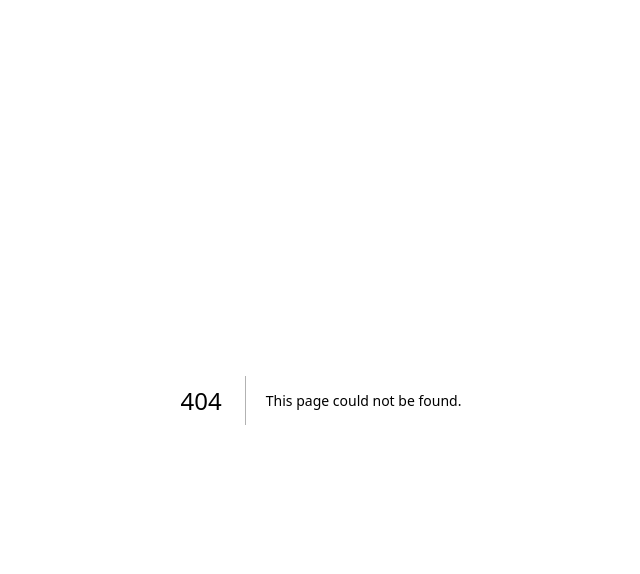
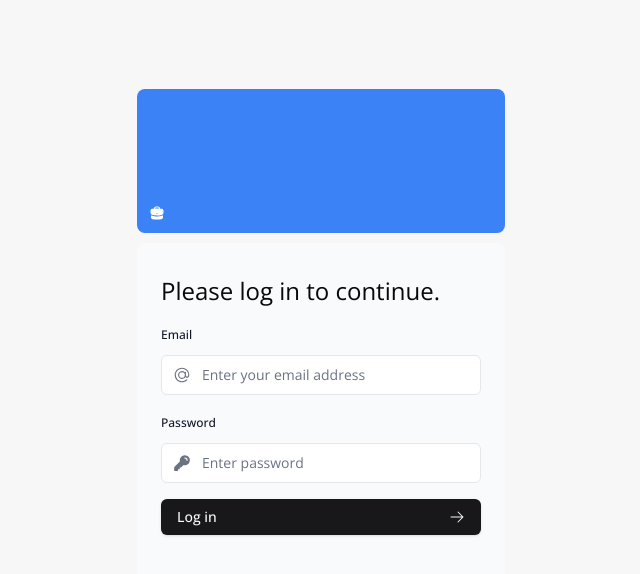
Before and after one commit to pedronunes21/split-my-trip, a Next.js app: page /auth/login in a window 1280 px wide. Before the commit this address had no page. Shown: the top 574 px of the page, without its empty margins (319-959 px from the left). Built offline with nearby package versions, Linux system fonts and the light colour scheme.

Commit message:
In process of creating the login for authentication

```diff
--- /dev/null
+++ b/app/auth/login/page.tsx
@@ -0,0 +1,17 @@
+import LoginForm from "@/components/loginForm";
+import { HiBriefcase } from "react-icons/hi2";
+
+export default function LoginPage() {
+  return (
+    <main className="flex items-center justify-center md:h-screen">
+      <div className="relative mx-auto flex w-full max-w-[400px] flex-col space-y-2.5 p-4 md:-mt-32">
+        <div className="flex h-20 w-full items-end rounded-lg bg-blue-500 p-3 md:h-36">
+          <div className="w-32 text-white md:w-36">
+            <HiBriefcase />
+          </div>
+        </div>
+        <LoginForm />
+      </div>
+    </main>
+  );
+}
--- a/app/dashboard/page.tsx
+++ b/app/dashboard/page.tsx
@@ -26,7 +26,7 @@ export default function Dashboard() {
               You owe <strong>R$ 12,55 </strong>
             </span>
             <span className="text-green-400">
-              You'll get <strong>R$ 49,35</strong>
+              You&apos;ll get <strong>R$ 49,35</strong>
             </span>
           </div>
         </div>
--- a/app/page.tsx
+++ b/app/page.tsx
@@ -1,5 +1,3 @@
-import Header from "@/components/header";
-import { Button } from "@/components/ui/button";
 import Image from "next/image";
 
 export default function Home() {
--- /dev/null
+++ b/auth.config.ts
@@ -0,0 +1,21 @@
+import type { NextAuthConfig } from "next-auth";
+
+export const authConfig = {
+  pages: {
+    signIn: "/auth/login",
+  },
+  callbacks: {
+    authorized({ auth, request: { nextUrl } }) {
+      const isLoggedIn = !!auth?.user;
+      const isOnDashboard = nextUrl.pathname.startsWith("/dashboard");
+      if (isOnDashboard) {
+        if (isLoggedIn) return true;
+        return false;
+      } else if (isLoggedIn) {
+        return Response.redirect(new URL("/dashboard", nextUrl));
+      }
+      return true;
+    },
+  },
+  providers: [],
+} satisfies NextAuthConfig;
--- /dev/null
+++ b/auth.ts
@@ -0,0 +1,43 @@
+import NextAuth from "next-auth";
+import Credentials from "next-auth/providers/credentials";
+import { authConfig } from "./auth.config";
+import { z } from "zod";
+import bcrypt from "bcryptjs";
+import { User } from "./lib/definitions";
+
+async function getUser(email: string): Promise<User | undefined> {
+  // try {
+  //   const user = await sql<User>`SELECT * FROM users WHERE email=${email}`;
+  //   return user.rows[0];
+  // } catch (error) {
+  //   console.error("Failed to fetch user:", error);
+  //   throw new Error("Failed to fetch user.");
+  // }
+  console.log(email);
+  return undefined;
+}
+
+export const { auth, signIn, signOut } = NextAuth({
+  ...authConfig,
+  providers: [
+    Credentials({
+      async authorize(credentials) {
+        const parsedCredentials = z
+          .object({ email: z.string().email(), password: z.string().min(6) })
+          .safeParse(credentials);
+
+        if (parsedCredentials.success) {
+          const { email, password } = parsedCredentials.data;
+          const user = await getUser(email);
+          if (!user) return null;
+          const passwordsMatch = await bcrypt.compare(password, user.password);
+
+          if (passwordsMatch) return user;
+        }
+
+        console.log("Invalid credentials");
+        return null;
+      },
+    }),
+  ],
+});
--- /dev/null
+++ b/components/loginForm.tsx
@@ -0,0 +1,82 @@
+"use client";
+
+import { useActionState } from "react";
+import { Button } from "./ui/button";
+import {
+  HiKey,
+  HiExclamationCircle,
+  HiArrowRight,
+  HiAtSymbol,
+} from "react-icons/hi2";
+import { authenticate } from "@/lib/actions";
+
+export default function LoginForm() {
+  const [errorMessage, formAction, isPending] = useActionState(
+    authenticate,
+    undefined
+  );
+
+  return (
+    <form action={formAction} className="space-y-3">
+      <div className="flex-1 rounded-lg bg-gray-50 px-6 pb-4 pt-8">
+        <h1 className="mb-3 text-2xl">Please log in to continue.</h1>
+        <div className="w-full">
+          <div>
+            <label
+              className="mb-3 mt-5 block text-xs font-medium text-gray-900"
+              htmlFor="email"
+            >
+              Email
+            </label>
+            <div className="relative">
+              <input
+                className="peer block w-full rounded-md border border-gray-200 py-[9px] pl-10 text-sm outline-2 placeholder:text-gray-500"
+                id="email"
+                type="email"
+                name="email"
+                placeholder="Enter your email address"
+                required
+              />
+              <HiAtSymbol className="pointer-events-none absolute left-3 top-1/2 h-[18px] w-[18px] -translate-y-1/2 text-gray-500 peer-focus:text-gray-900" />
+            </div>
+          </div>
+          <div className="mt-4">
+            <label
+              className="mb-3 mt-5 block text-xs font-medium text-gray-900"
+              htmlFor="password"
+            >
+              Password
+            </label>
+            <div className="relative">
+              <input
+                className="peer block w-full rounded-md border border-gray-200 py-[9px] pl-10 text-sm outline-2 placeholder:text-gray-500"
+                id="password"
+                type="password"
+                name="password"
+                placeholder="Enter password"
+                required
+                minLength={6}
+              />
+              <HiKey className="pointer-events-none absolute left-3 top-1/2 h-[18px] w-[18px] -translate-y-1/2 text-gray-500 peer-focus:text-gray-900" />
+            </div>
+          </div>
+        </div>
+        <Button className="mt-4 w-full" aria-disabled={isPending}>
+          Log in <HiArrowRight className="ml-auto h-5 w-5 text-gray-50" />
+        </Button>
+        <div
+          className="flex h-8 items-end space-x-1"
+          aria-live="polite"
+          aria-atomic="true"
+        >
+          {errorMessage && (
+            <>
+              <HiExclamationCircle className="h-5 w-5 text-red-500" />
+              <p className="text-sm text-red-500">{errorMessage}</p>
+            </>
+          )}
+        </div>
+      </div>
+    </form>
+  );
+}
--- /dev/null
+++ b/lib/actions.ts
@@ -0,0 +1,21 @@
+import { signIn } from "@/auth";
+import { AuthError } from "next-auth";
+
+export async function authenticate(
+  prevState: string | undefined,
+  formData: FormData
+) {
+  try {
+    await signIn("credentials", formData);
+  } catch (error) {
+    if (error instanceof AuthError) {
+      switch (error.type) {
+        case "CredentialsSignin":
+          return "Invalid credentials.";
+        default:
+          return "Something went wrong.";
+      }
+    }
+    throw error;
+  }
+}
--- /dev/null
+++ b/lib/definitions.ts
@@ -0,0 +1,6 @@
+export type User = {
+  _id: string;
+  name: string;
+  email: string;
+  password: string;
+};
```
Also changed, not shown: middleware.ts (+5 -8 lines), package.json (+6 -1 lines), 2 other files (tests, documents, lock files or other folders).
